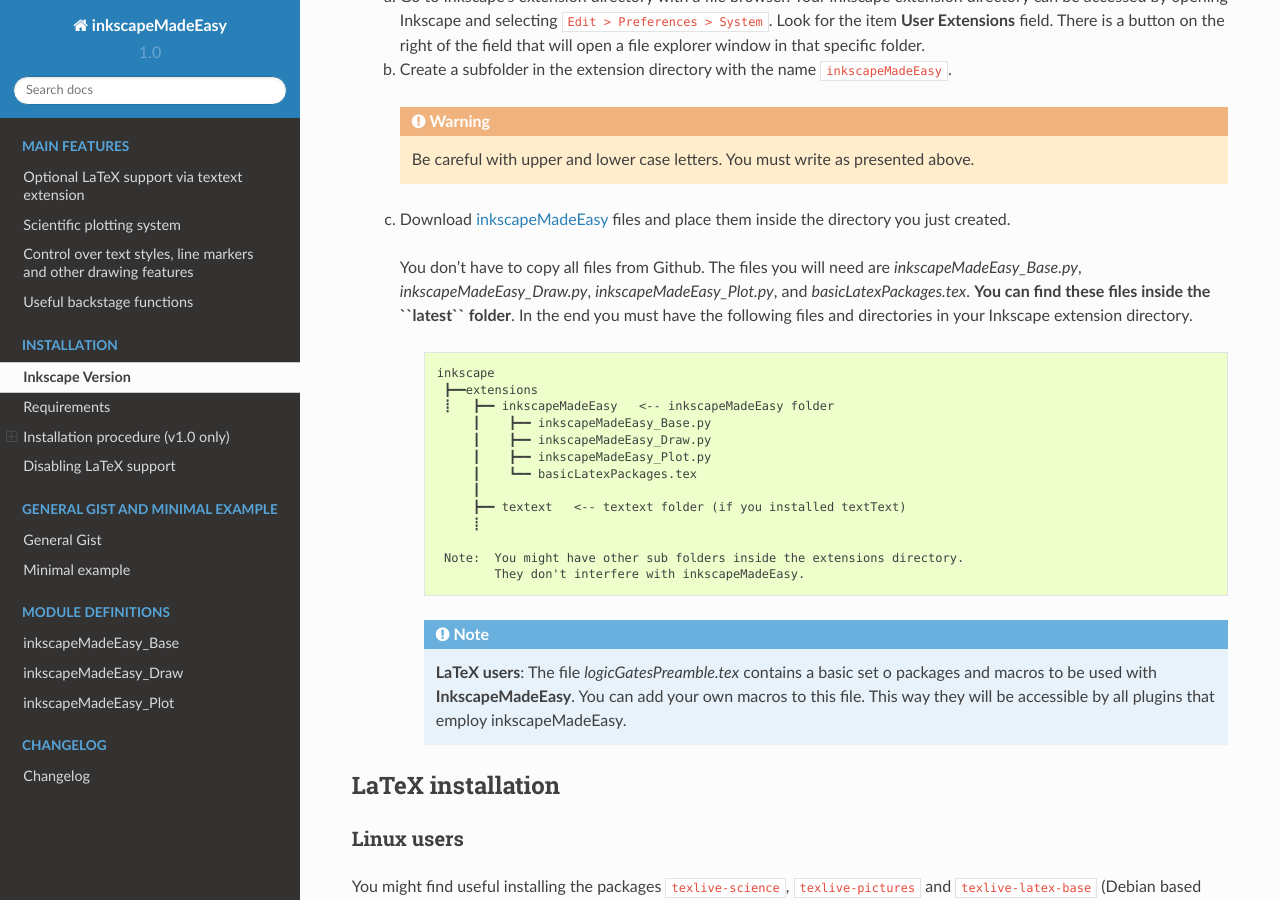
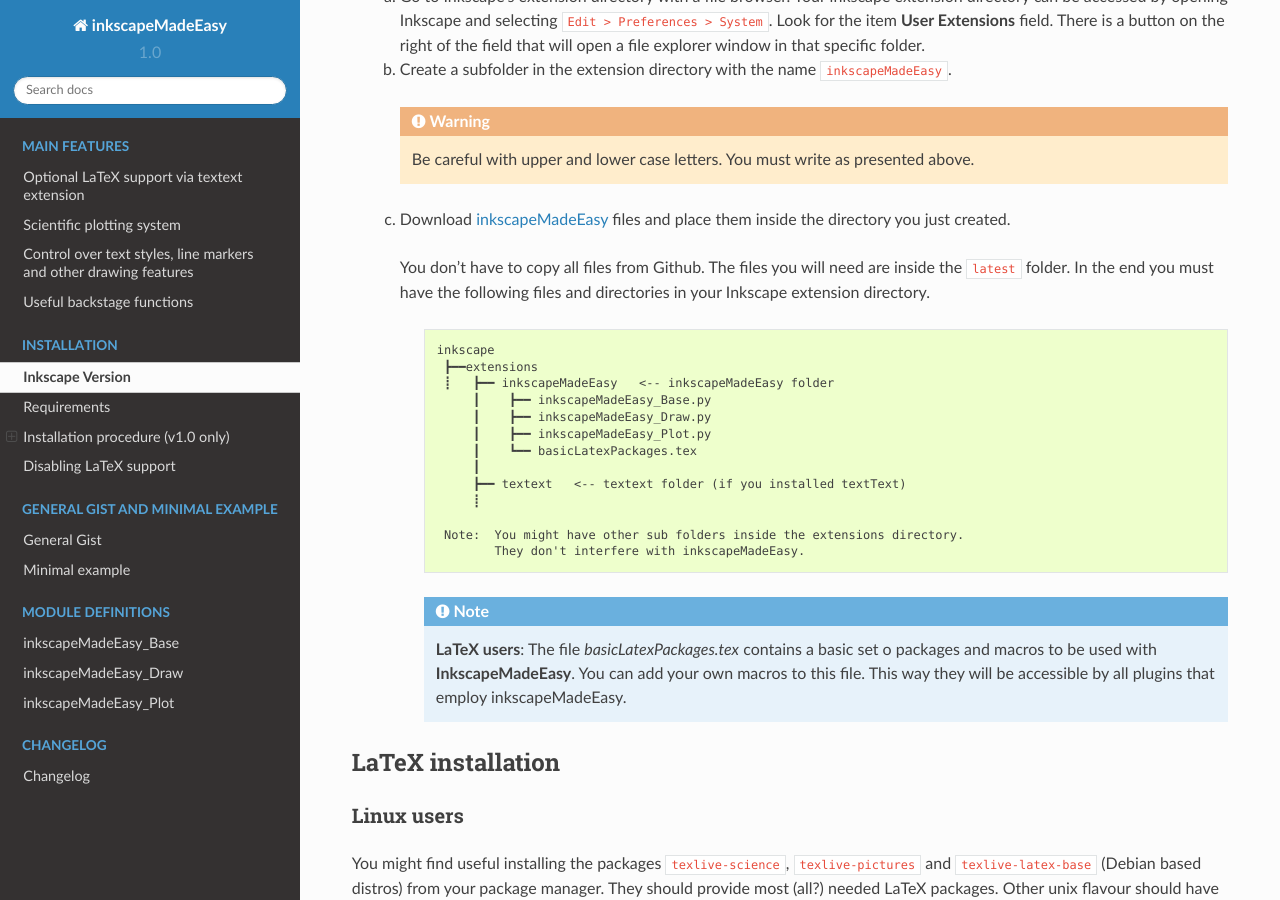
Before and after one commit to fsmMLK/inkscapeMadeEasy, a Sphinx documentation site: the page built from docs/source/installation.rst, in a window 1280 px wide and 900 px high, scrolled down 1480 px. Built offline with Sphinx 7.4.7 and the Read the Docs theme 2.0.0, drawn with Linux system fonts in a browser that asks for light colours; formulas are drawn with MathJax 3.

```diff
--- a/docs/source/installation.rst
+++ b/docs/source/installation.rst
@@ -52,7 +52,7 @@ Installation procedure (v1.0 only)
 
   c) Download `inkscapeMadeEasy <https://github.com/fsmMLK/inkscapeMadeEasy>`_ files and place them inside the directory you just created.
 
-   You don't have to copy all files from Github. The files you will need are `inkscapeMadeEasy_Base.py`, `inkscapeMadeEasy_Draw.py`, `inkscapeMadeEasy_Plot.py`, and  `basicLatexPackages.tex`. **You can find these files inside the ``latest`` folder**. In the end you must have the following files and directories in your Inkscape extension directory.
+   You don't have to copy all files from Github. The files you will need are inside the ``latest`` folder. In the end you must have the following files and directories in your Inkscape extension directory.
 
     .. code-block::
 
@@ -69,7 +69,7 @@ Installation procedure (v1.0 only)
 
         Note:  You might have other sub folders inside the extensions directory.
                They don't interfere with inkscapeMadeEasy.
-    .. note:: **LaTeX users**: The file `logicGatesPreamble.tex` contains a basic set o packages and macros to be used with **InkscapeMadeEasy**. You can add your own macros to this file. This way they will be accessible  by all plugins that employ inkscapeMadeEasy.
+    .. note:: **LaTeX users**: The file `basicLatexPackages.tex` contains a basic set o packages and macros to be used with **InkscapeMadeEasy**. You can add your own macros to this file. This way they will be accessible  by all plugins that employ inkscapeMadeEasy.
 
 LaTeX installation
 ------------------
```
Also changed, not shown: README.md (+1 -1 lines).
